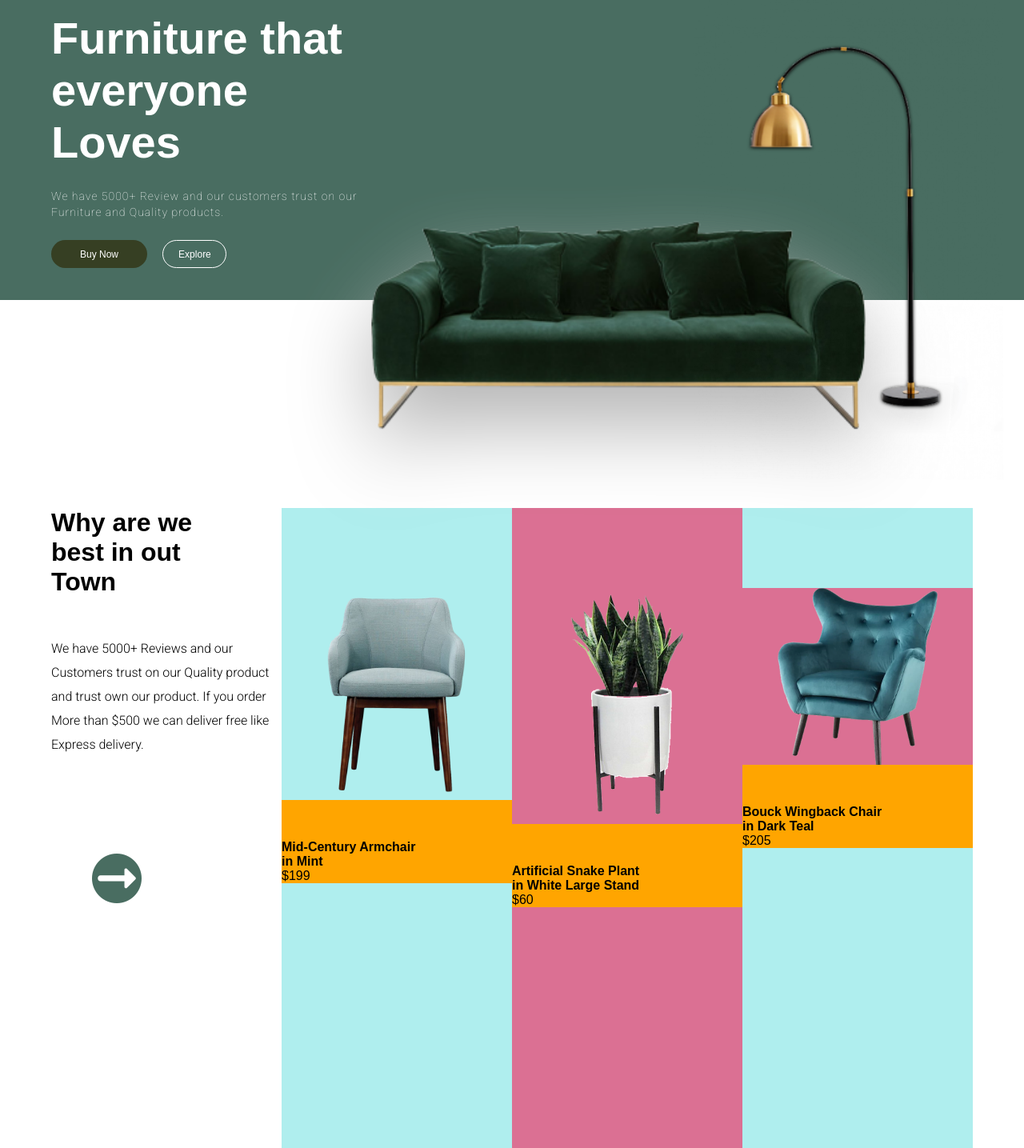
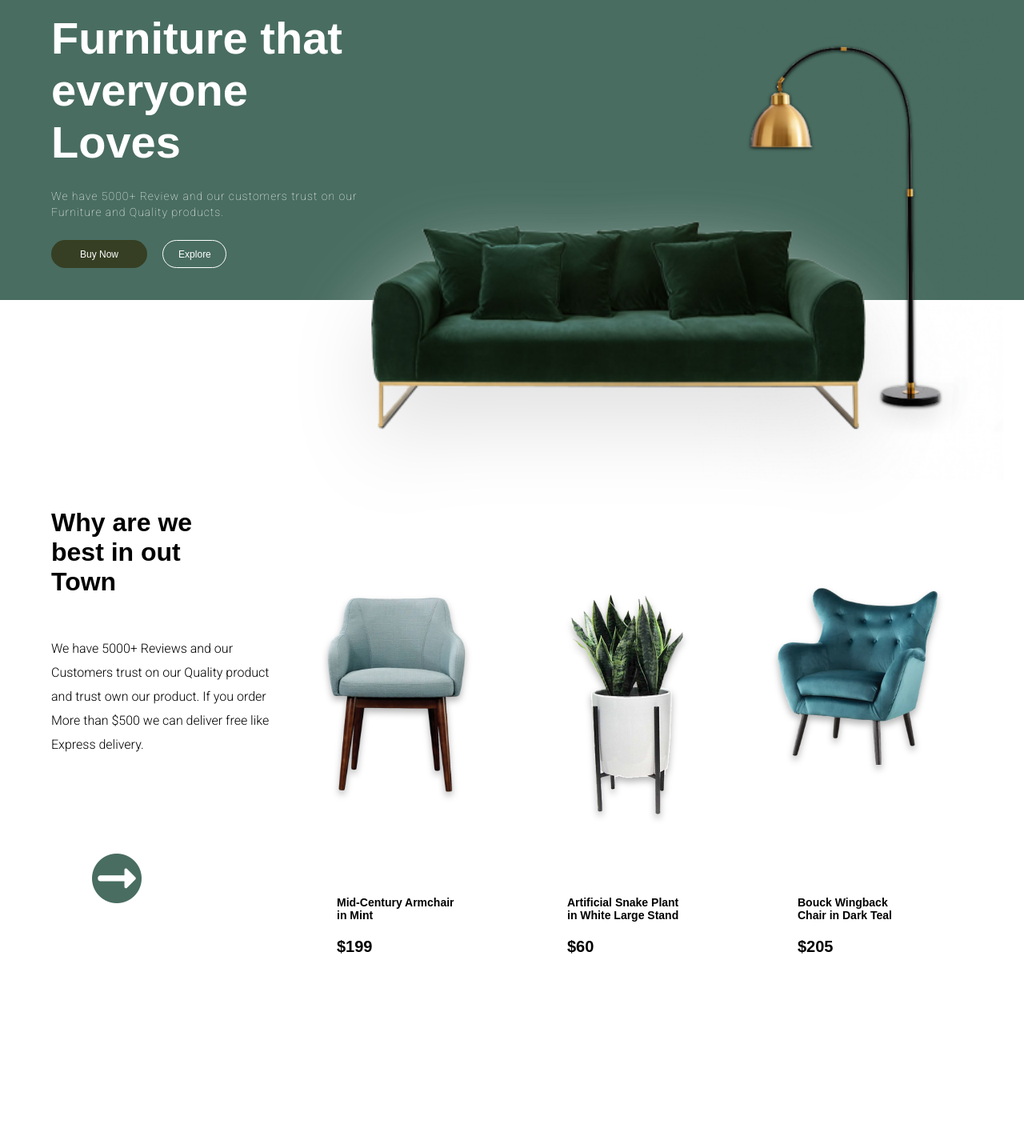
Before and after one commit to luckimeer/Clones, a PHP site: page / in a window 1280 px wide. Shown: the part 165-1600 px from the top of the page at 80% size. Run offline with PHP 8.4, Linux system fonts and the light colour scheme.

Commit message:
Updated card formatting

```diff
--- a/Day3/index.html
+++ b/Day3/index.html
@@ -55,23 +55,21 @@
             <div class="item first-item">
                 <img src="images/1.png">
                 <div class="card-description">
-                    <h4>Mid-Century Armchair<br> in Mint</h4>
+                    <h4>Mid-Century Armchair in Mint</h4>
                     <p>$199</p>
                 </div>
             </div>
             <div class="item second-item">
                 <img src="images/3.png">
                 <div class="card-description">
-                    <h4>Artificial Snake Plant<br> in White Large Stand</h4>
+                    <h4>Artificial Snake Plant in White Large Stand</h4>
                     <p>$60</p>
                 </div>
             </div>
             <div class="item third-item">
-                <div class="item-image">
-                    <img src="images/2.png">
-                </div>
+                <img src="images/2.png">
                 <div class="card-description">
-                    <h4>Bouck Wingback Chair<br> in Dark Teal</h4>
+                    <h4>Bouck Wingback Chair in Dark Teal</h4>
                     <p>$205</p>
                 </div>
             </div>
--- a/Day3/style.css
+++ b/Day3/style.css
@@ -118,7 +118,7 @@ button {
     width: 650px;
     position: absolute;
     bottom: 0;
-    filter: drop-shadow(0px 50px 50px rgb(180, 180, 180));
+    filter: drop-shadow(0px 50px 50px rgb(226, 226, 226));
 }
 
 #lamp {
@@ -141,9 +141,7 @@ button {
 }
 
 .item {
-    display: block;
-    width: 100%;
-    height: 100%;
+    position: relative;
 }
 
 .item-description {
@@ -168,14 +166,17 @@ button {
 .first-item,
 .second-item,
 .third-item {
-    background-color: paleturquoise;
     padding: 100px 0px 0px 0px;
     flex: 1;
 }
 
-.item-image {
-    background-color: palevioletred;
+.first-item img,
+.second-item img,
+.third-item img {
+    filter: drop-shadow(0px 5px 4px rgb(180, 180, 180));
+
 }
+
 
 .first-item img {
     width: 200px;
@@ -185,14 +186,25 @@ button {
 }
 
 .card-description {
-    background-color: orange;
+    position: absolute;
+    left: 0;
+    right: 0;
+    bottom: 30%;
     padding: 50px 0px 0px 0px;
-    margin-left: auto;
-    margin-right: auto;
+    width: 150px;
+    margin: auto;
+    text-align: left;
 }
 
-.second-item {
-    background-color: palevioletred;
+.card-description {
+    font-size: 14px;
+    font-weight: 100;
+}
+
+.card-description p {
+    padding: 20px 0px 0px 0px;
+    font-size: 20px;
+    font-weight: 700;
 }
 
 .second-item img {
```
